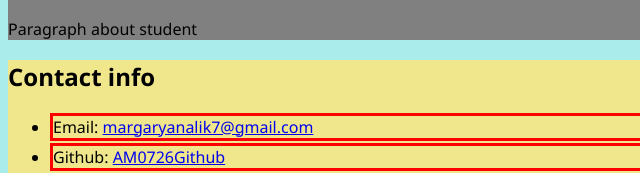
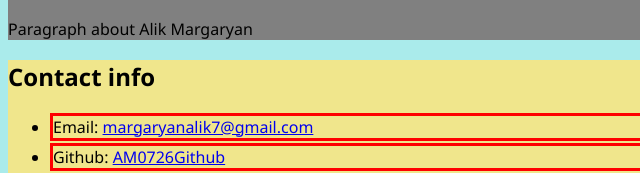
Before and after one commit to AM0726Github/Virtual_Class_1, a plain HTML site: page index.html in a window 1280 px wide. Shown: the part 410-583 px from the top of the page, 0-640 px from the left. Drawn offline with Linux system fonts and the light colour scheme.

Commit message:
apdating Bio paragraph

```diff
--- a/index.html
+++ b/index.html
@@ -17,7 +17,7 @@
         <div>
             <h2>Alik Aghasu Margaryan</h2>
             <img src="https://via.placeholder.com/200" alt=" Student iamge"/>
-            <p>Paragraph about student</p>
+            <p>Paragraph about Alik Margaryan</p>
         </div>
     </section>
 
```
